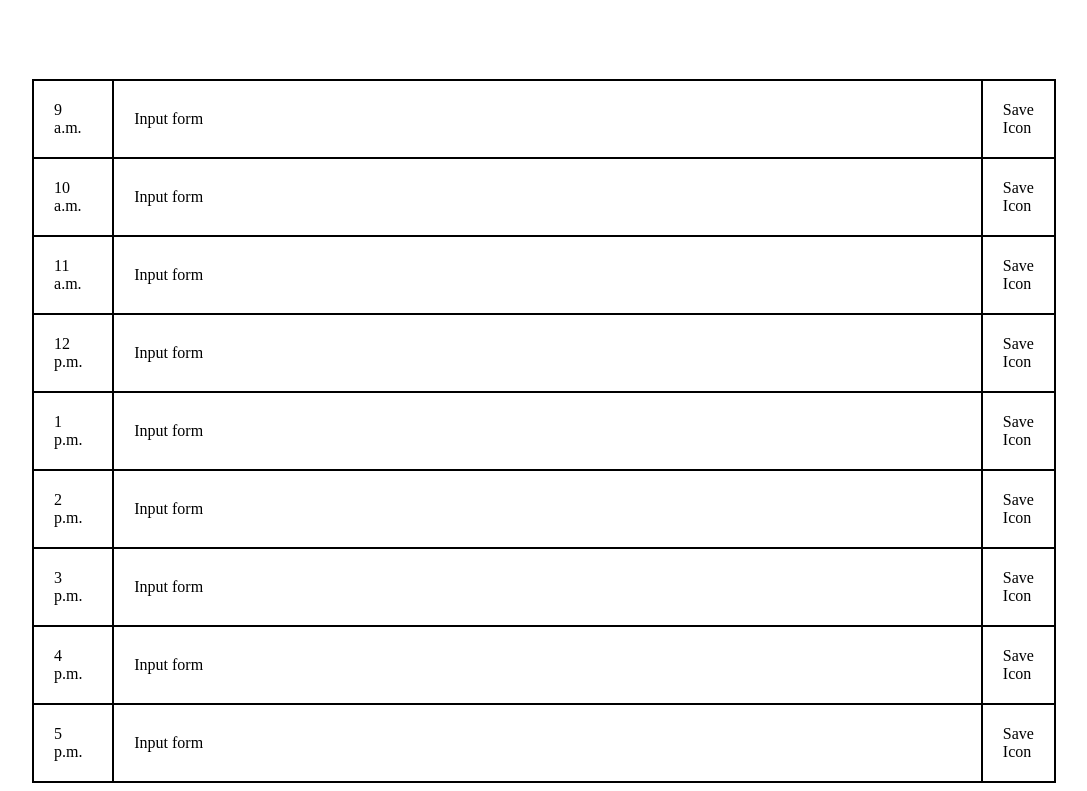
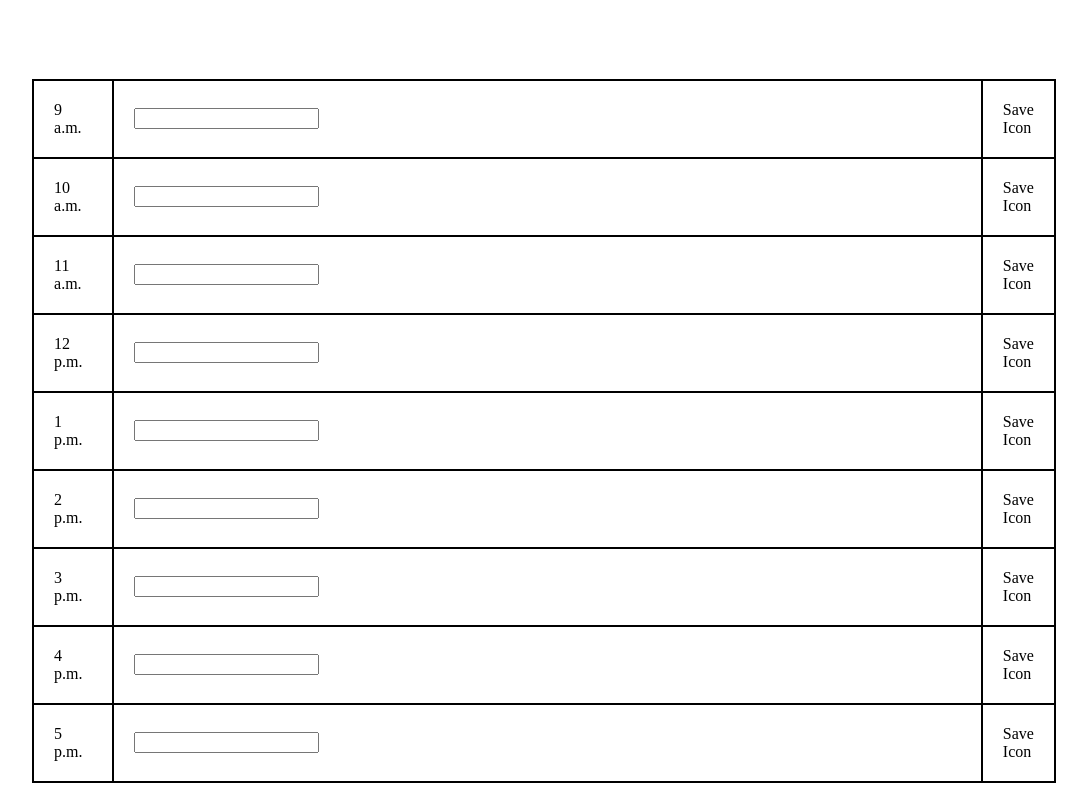
Before and after one commit to spenrad/Daily-Planner, a plain HTML site: page index.html in a window 1280 px wide. Shown: the part 129-920 px from the top of the page, without its empty margins (96-1183 px from the left). Drawn offline with Linux system fonts and the light colour scheme.

Commit message:
added input elements into the second column

```diff
--- a/index.html
+++ b/index.html
@@ -21,47 +21,83 @@
         <table>
             <tr>
                 <td>9 a.m.</td>
-                <td class= "input">Input form</td>
+                <td class= "input">
+                    <form>
+                        <input></input>
+                    </form>
+                </td>
                 <td class= "save">Save Icon</td>
             </tr>
             <tr>
                 <td>10 a.m.</td>
-                <td class= "input">Input form</td>
+                <td class= "input">
+                    <form>
+                        <input></input>
+                    </form>
+                </td>
                 <td class= "save">Save Icon</td>
             </tr>
             <tr>
                 <td>11 a.m.</td>
-                <td class= "input">Input form</td>
+                <td class= "input">
+                    <form>
+                        <input></input>
+                    </form>
+                </td>
                 <td class= "save">Save Icon</td>
             </tr>
             <tr>
                 <td>12 p.m.</td>
-                <td class= "input">Input form</td>
+                <td class= "input">
+                    <form>
+                        <input></input>
+                    </form>
+                </td>
                 <td class= "save">Save Icon</td>
             </tr>
             <tr>
                 <td>1 p.m.</td>
-                <td class= "input">Input form</td>
+                <td class= "input">
+                    <form>
+                        <input></input>
+                    </form>
+                </td>
                 <td class= "save">Save Icon</td>
             </tr>
             <tr>
                 <td>2 p.m.</td>
-                <td class= "input">Input form</td>
+                <td class= "input">
+                    <form>
+                        <input></input>
+                    </form>
+                </td>
                 <td class= "save">Save Icon</td>
             </tr>
             <tr>
                 <td>3 p.m.</td>
-                <td class= "input">Input form</td>
+                <td class= "input">
+                    <form>
+                        <input></input>
+                    </form>
+                </td>
                 <td class= "save">Save Icon</td>
             </tr>
             <tr>
                 <td>4 p.m.</td>
-                <td class= "input">Input form</td>
+                <td class= "input">
+                    <form>
+                        <input></input>
+                    </form>
+                </td>
                 <td class= "save">Save Icon</td>
             </tr>
             <tr>
                 <td>5 p.m.</td>
-                <td class= "input">Input form</td>
+                <td class= "input">
+                    <form>
+                        <input></input>
+                    </form>
+                </td>
                 <td class= "save">Save Icon</td>
             </tr>
         </table>
```
